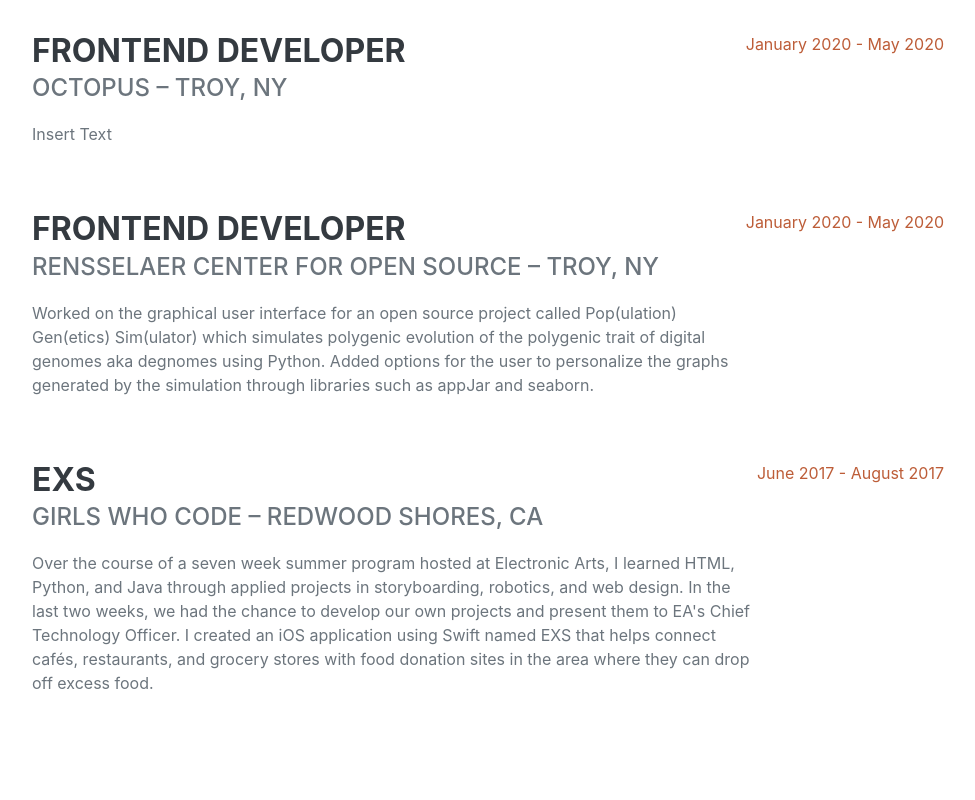
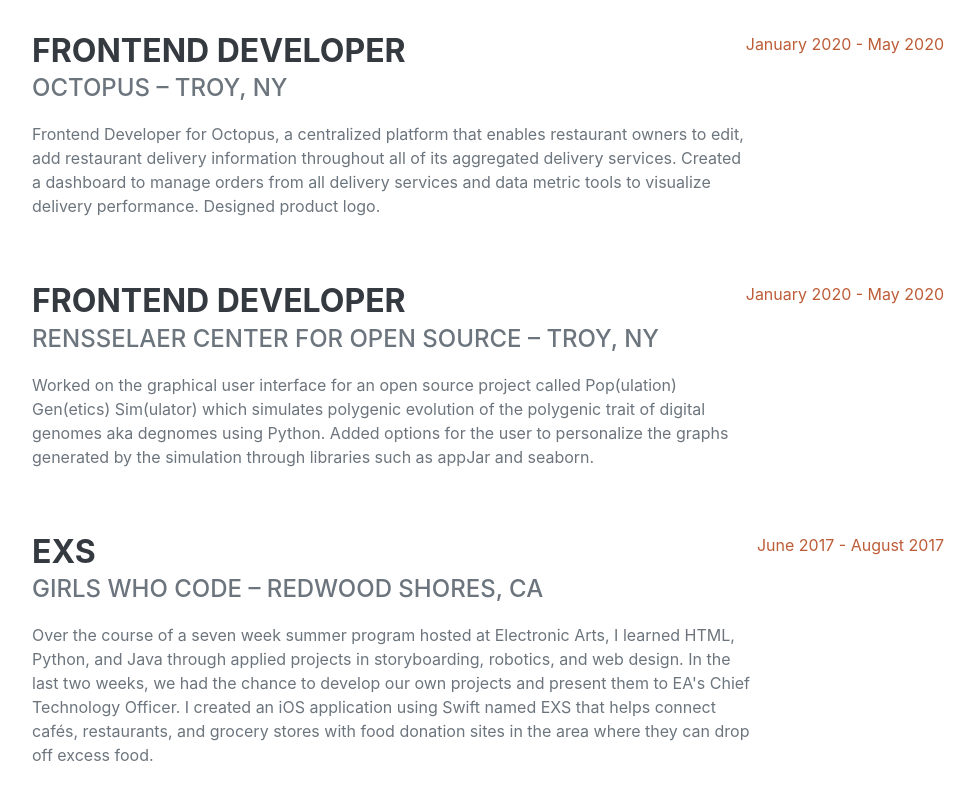
Before and after one commit to RajkovicM/Resume, a plain HTML site: page index.html in a window 1280 px wide. Shown: the part 3300-4100 px from the top of the page, without its empty margins (288-1263 px from the left). Drawn offline with nearby package versions, Linux system fonts and the light colour scheme; a web font is replaced by a local one.

Commit message:
Update index.html

```diff
--- a/index.html
+++ b/index.html
@@ -135,7 +135,7 @@
                         <div class="flex-grow-1">
                             <h3 class="mb-0">Frontend Developer</h3>
                             <div class="subheading mb-3">Octopus – Troy, NY</div>
-                            <p>Insert Text</p>
+                            <p>Frontend Developer for Octopus, a centralized platform that enables restaurant owners to edit, add restaurant delivery information throughout all of its aggregated delivery services. Created a dashboard to manage orders from all delivery services and data metric tools to visualize delivery performance. Designed product logo.</p>
                         </div>
                         <div class="flex-shrink-0"><span class="text-primary">January 2020 - May 2020</span></div>
                     </div>
```
